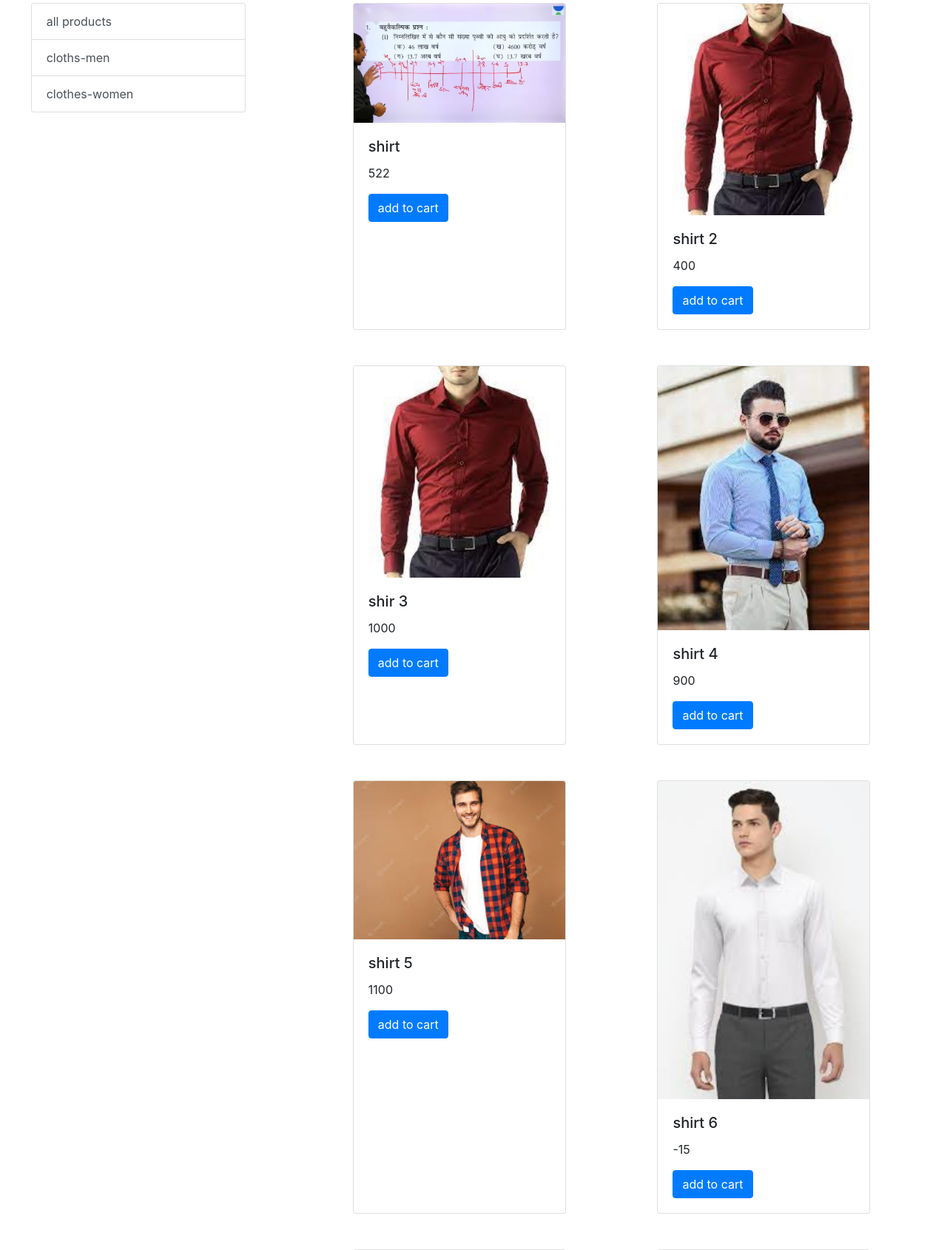
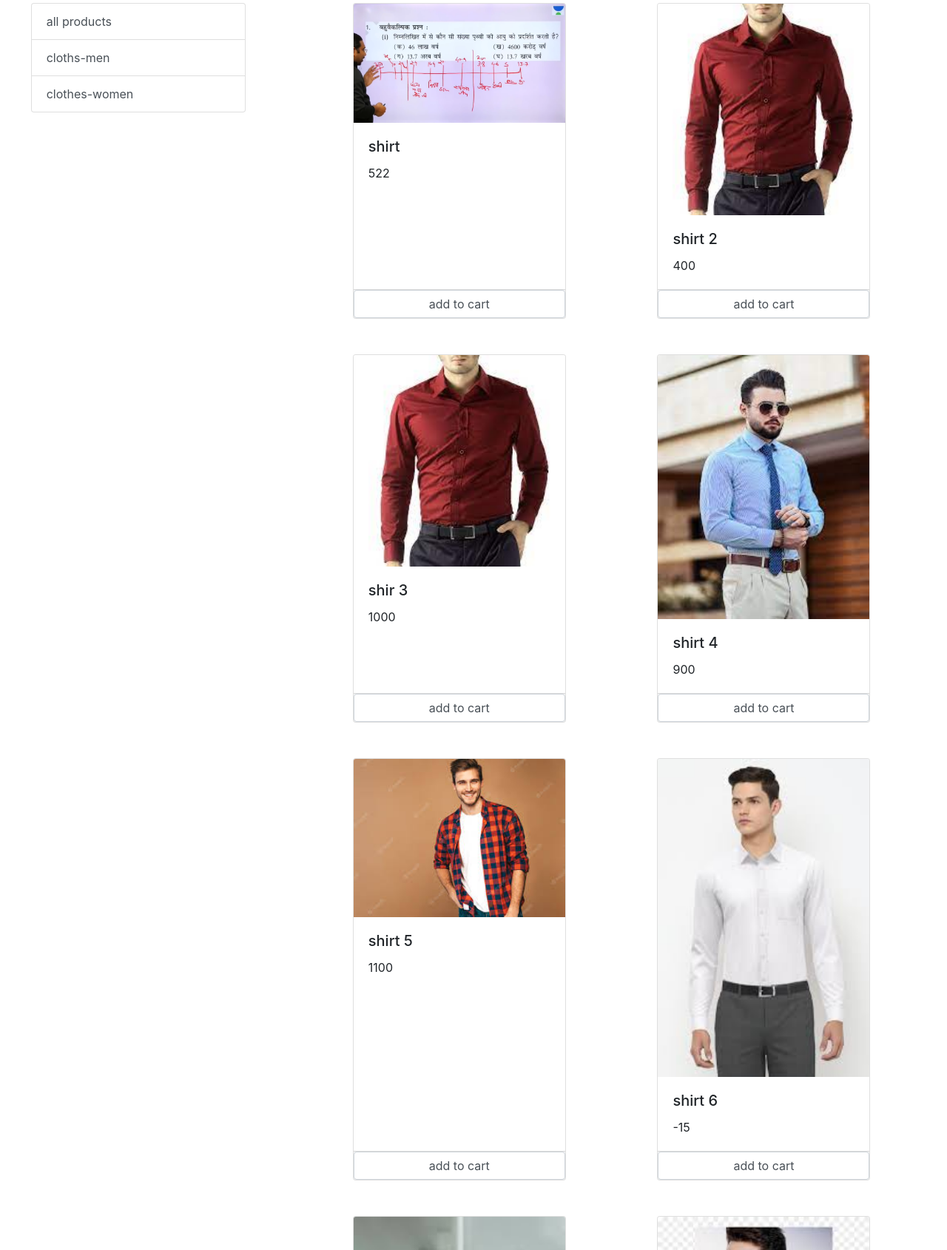
Before and after one commit to sanjay7794/djangoProject_onlineShop, a Django app: page / in a window 1280 px wide. Shown: the part 100-1790 px from the top of the page at 74% size. Run offline with Django 3.2, Linux system fonts and the light colour scheme; data comes from the database, SQL or seed files in the repository; both versions use the stored data as it was after the commit.

Commit message:
cart undisplay when adding itom in cart

```diff
--- a/Eshop/Eshop/settings.py
+++ b/Eshop/Eshop/settings.py
@@ -38,6 +38,7 @@ INSTALLED_APPS = [
     'django.contrib.messages',
     'django.contrib.staticfiles',
     'store',
+
 ]
 
 MIDDLEWARE = [
--- a/Eshop/store/Views/home.py
+++ b/Eshop/store/Views/home.py
@@ -8,9 +8,25 @@ from  django.views import View
 
 class Index(View):
     def post(self, request):
-        product_id=request.POST.get('product')
-        print(product_id)
+        product=request.POST.get('product')
+        cart=request.session.get('cart')
+        if cart:
+            quantity=cart.get(product)
+            if quantity:
+                cart[product]=quantity+1
+            else:
+                cart[product]=1
+        else:
+            cart={}
+            cart[product]=1
+        request.session['cart']=cart
+        print('cart  :',request.session['cart'])
         return redirect('homepage')
+
+
+
+
+
 
     def get(self, request):
         prds = None
--- a/Eshop/store/templates/index.html
+++ b/Eshop/store/templates/index.html
@@ -1,4 +1,4 @@
-{% extends 'base.html'%} {% block content %}
+{% extends 'base.html'%} {% block content %} {% load cart %}
 <div class="container-fluid">
     <div class="row">
 
@@ -25,12 +25,30 @@
                     <div class="card-body">
                         <h5 class="card-title">{{i.name}}</h5>
                         <p class="card-text">{{i.price}}</p>
-                       <form action="" method="POST">
-                        {% csrf_token %}
-                        <input  hidden type="text" name="product" value="{{i.id}}">
-                        <input type="submit" class="btn btn-primary" value="add to cart">
-                       </form>
+
+
                     </div>
+                    <div class="card-footer p-0  no-gutters">
+                        {% if i|is_in_cart:request.session.cart %}
+                        <div class="row no-gutters">
+
+
+                            <input type="submit" value="-" class="col-2 btn btn-block btn-secondary">
+                            <div class="text-center col"> 2in cart </div>
+                            <input type="submit" value="+" class="col-2 btn btn-block btn-secondary">
+
+
+                        </div>
+                        {% else %}
+                        <form action="" method="POST" class="btn-block">
+                            {% csrf_token %}
+                            <input hidden type="text" name="product" value="{{i.id}}">
+                            <input type="submit" class=" float-right form-control" value="add to cart">
+                        </form>
+                        {% endif %}
+                    </div>
+
+
                 </div>
 
 
```
Also changed, not shown: Eshop/store/templatetags/cart.py (added, +12 -0 lines), Eshop/db.sqlite3.
